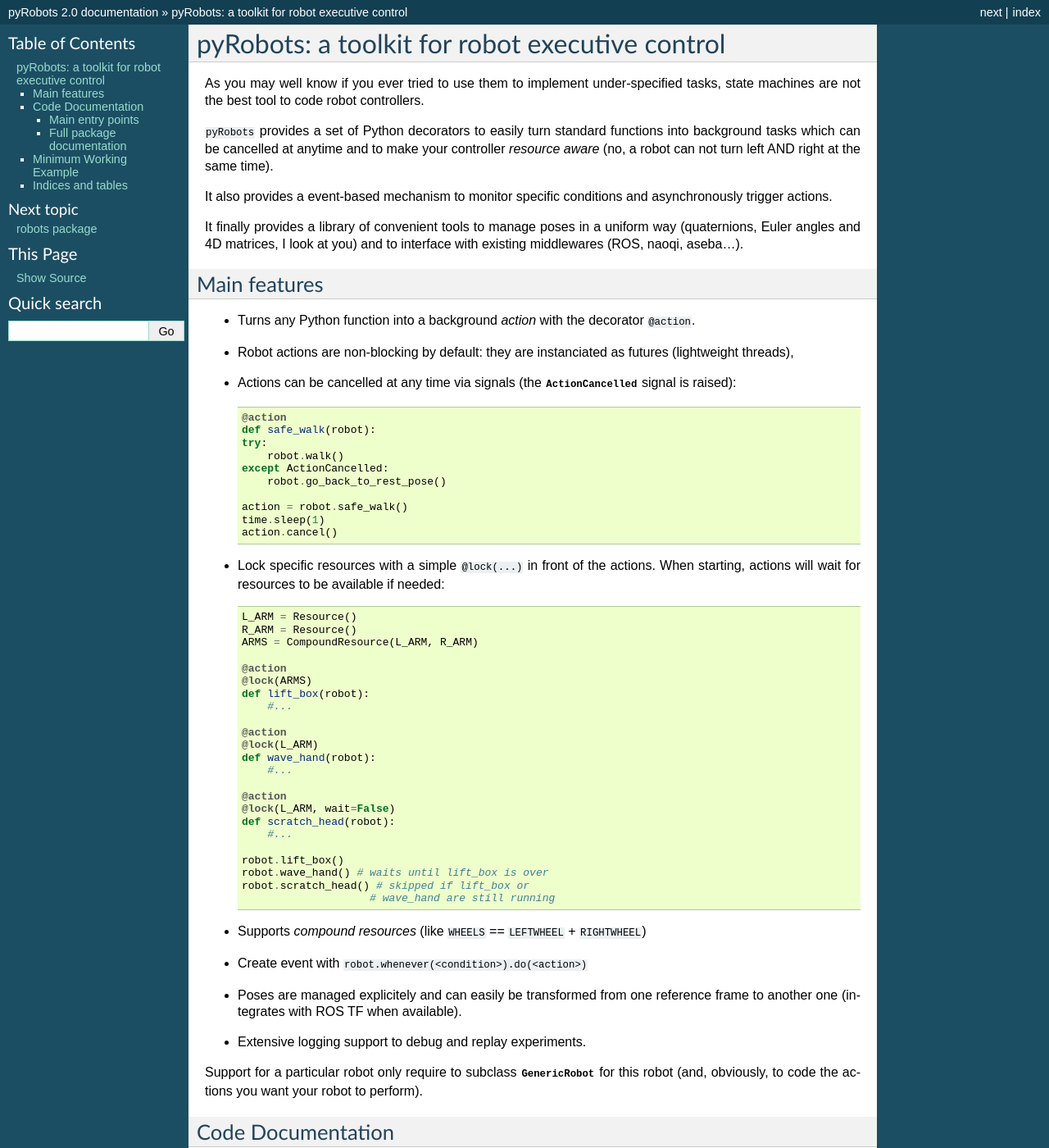
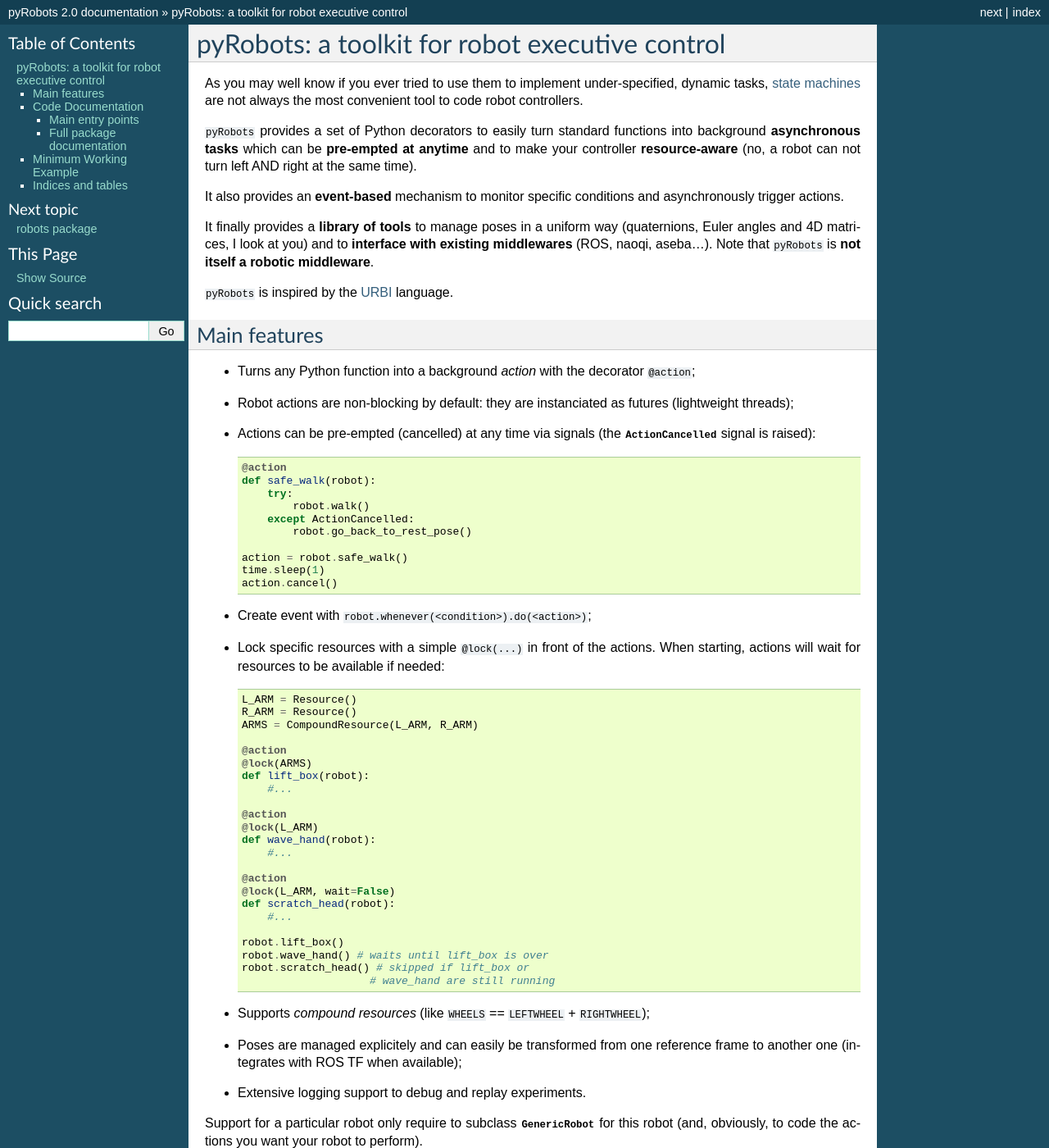
Before and after one commit to severin-lemaignan/pyrobots, a Sphinx documentation site: the page built from doc/index.rst, in a window 1280 px wide and 1400 px high. Shown: the whole window at 82% size. Built offline with Sphinx 7.4.7, drawn with Linux system fonts in a browser that asks for light colours.

Commit message:
[doc] Doc fixes

```diff
--- a/doc/index.rst
+++ b/doc/index.rst
@@ -1,45 +1,49 @@
 pyRobots: a toolkit for robot executive control
 ===============================================
 
-As you may well know if you ever tried to use them to implement
-under-specified tasks, state machines are not the best tool to code
-robot controllers.
+As you may well know if you ever tried to use them to implement under-specified,
+dynamic tasks, `state machines <http://wiki.ros.org/smach>`_ are not always the
+most convenient tool to code robot controllers.
 
 ``pyRobots`` provides a set of Python decorators to easily turn standard
-functions into background tasks which can be cancelled at anytime and to
-make your controller *resource aware* (no, a robot can not turn left AND
-right at the same time).
+functions into background **asynchronous tasks** which can be **pre-empted at
+anytime** and to make your controller **resource-aware** (no, a robot can not
+turn left AND right at the same time).
 
-It also provides a event-based mechanism to monitor specific conditions
-and asynchronously trigger actions.
+It also provides an **event-based** mechanism to monitor specific conditions and
+asynchronously trigger actions.
 
-It finally provides a library of convenient tools to manage poses in a
-uniform way (quaternions, Euler angles and 4D matrices, I look at you)
-and to interface with existing middlewares (ROS, naoqi, aseba...).
+It finally provides a **library of tools** to manage poses in a uniform way
+(quaternions, Euler angles and 4D matrices, I look at you) and to **interface
+with existing middlewares** (ROS, naoqi, aseba...). Note that ``pyRobots`` is
+**not itself a robotic middleware**.
+
+``pyRobots`` is inspired by the `URBI <https://github.com/urbiforge/urbi>`_
+language.
 
 Main features
 -------------
 
 -  Turns any Python function into a background *action* with the
-   decorator ``@action``.
+   decorator ``@action``;
 -  Robot actions are non-blocking by default: they are instanciated as
-   futures (lightweight threads),
--  Actions can be cancelled at any time via signals (the
+   futures (lightweight threads);
+-  Actions can be pre-empted (cancelled) at any time via signals (the
    :class:`.ActionCancelled` signal is raised):
 
    .. code-block:: python
 
         @action
         def safe_walk(robot):
-        try:
-            robot.walk()
-        except ActionCancelled:
-            robot.go_back_to_rest_pose()
+            try:
+                robot.walk()
+            except ActionCancelled:
+                robot.go_back_to_rest_pose()
 
         action = robot.safe_walk()
         time.sleep(1)
         action.cancel()
-
+-  Create event with ``robot.whenever(<condition>).do(<action>)``;
 -  Lock specific resources with a simple ``@lock(...)`` in front of the
    actions. When starting, actions will wait for resources to be
    available if needed:
```
Also changed, not shown: other parts of doc/index.rst (+2 -3 lines), 1 other file.
